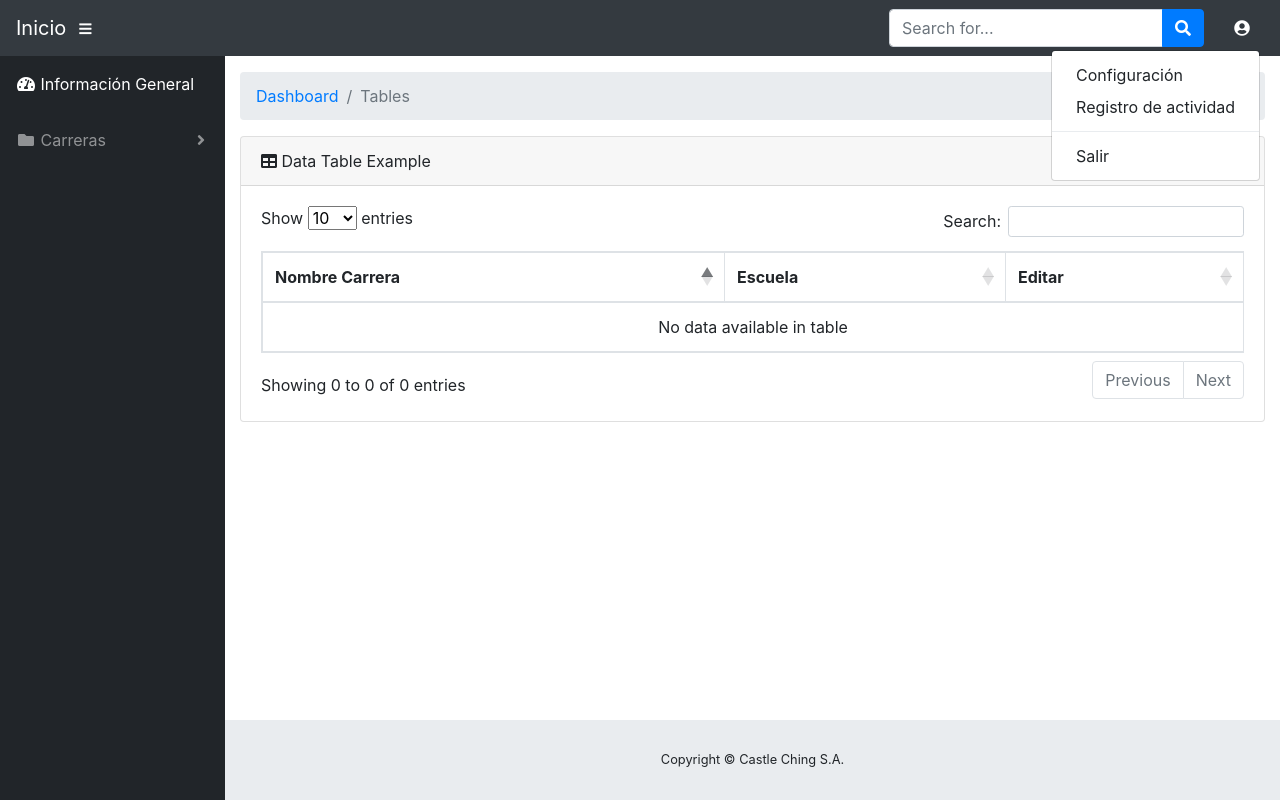
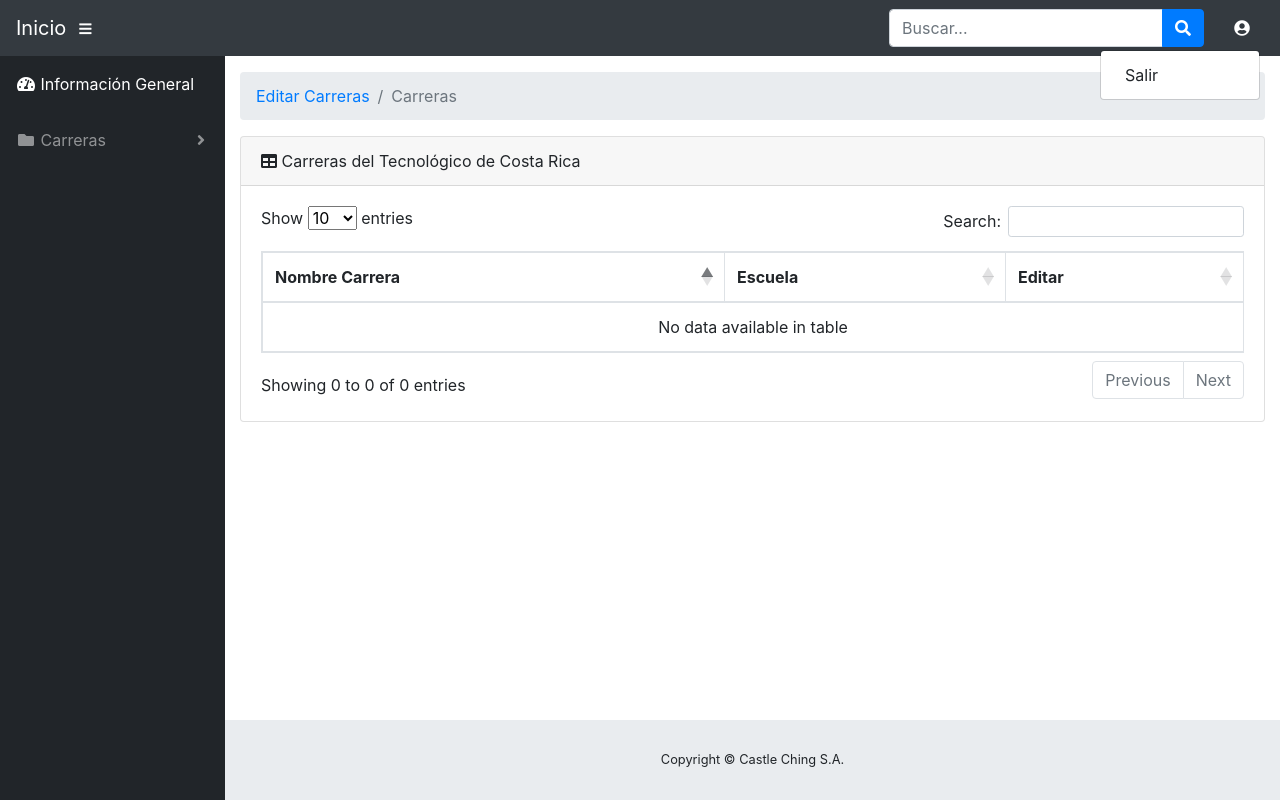
Before and after one commit to axelfj/careers-tec, a PHP site: page /edit.php in a window 1280 px wide, after a click that opens the changed part. Run offline with PHP 8.4, Linux system fonts and the light colour scheme; some libraries are stand-ins or nearby versions.

Commit message:
Cambios ing-esp

```diff
--- a/edit.php
+++ b/edit.php
@@ -37,7 +37,7 @@
         <!-- Navbar Search -->
         <form class="d-none d-md-inline-block form-inline ml-auto mr-0 mr-md-3 my-2 my-md-0">
             <div class="input-group">
-                <input type="text" class="form-control" placeholder="Search for..." aria-label="Search" aria-describedby="basic-addon2">
+                <input type="text" class="form-control" placeholder="Buscar..." aria-label="Search" aria-describedby="basic-addon2">
                 <div class="input-group-append">
                     <button class="btn btn-primary" type="button">
                         <i class="fas fa-search"></i>
@@ -53,9 +53,6 @@
                     <i class="fas fa-user-circle fa-fw"></i>
                 </a>
                 <div class="dropdown-menu dropdown-menu-right" aria-labelledby="userDropdown">
-                    <a class="dropdown-item" href="#">Configuración</a>
-                    <a class="dropdown-item" href="#">Registro de actividad</a>
-                    <div class="dropdown-divider"></div>
                     <a class="dropdown-item" href="logout.php" data-toggle="modal" data-target="#logoutModal">Salir</a>
                 </div>
             </li>
@@ -94,9 +91,9 @@
           <!-- Breadcrumbs-->
           <ol class="breadcrumb">
             <li class="breadcrumb-item">
-              <a href="#">Dashboard</a>
+              <a href="#">Editar Carreras</a>
             </li>
-            <li class="breadcrumb-item active">Tables</li>
+            <li class="breadcrumb-item active">Carreras</li>
           </ol>
 
           <!-- DataTables Example -->
@@ -112,7 +109,7 @@
           <div class="card mb-3">
             <div class="card-header">
               <i class="fas fa-table"></i>
-              Data Table Example</div>
+                Carreras del Tecnológico de Costa Rica</div>
             <div class="card-body">
               <div class="table-responsive">
                 <table class="table table-bordered" id="dataTable" width="100%" cellspacing="0">
@@ -175,10 +172,10 @@
               <span aria-hidden="true">×</span>
             </button>
           </div>
-          <div class="modal-body">Seleccione 'logout' si está listo para abandonar su sesión.</div>
+          <div class="modal-body">Seleccione 'salir' si está listo para abandonar su sesión.</div>
           <div class="modal-footer">
             <button class="btn btn-secondary" type="button" data-dismiss="modal">Cancelar</button>
-            <a class="btn btn-primary" href="login.php">Logout</a>
+            <a class="btn btn-primary" href="login.php">Salir</a>
           </div>
         </div>
       </div>
```
Also changed, not shown: erase.php (+6 -10 lines), inicio.php (+3 -6 lines), 1 other file.
